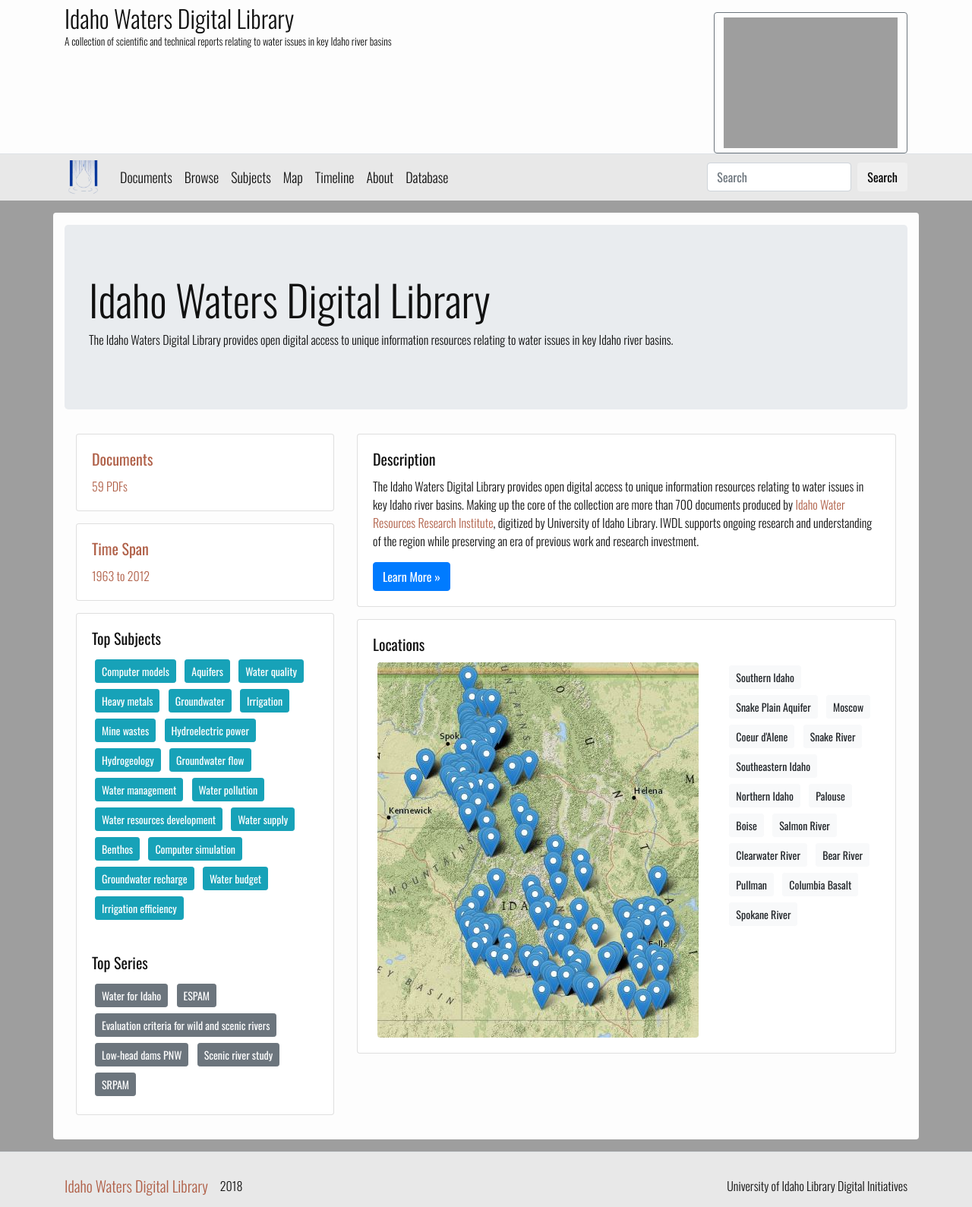
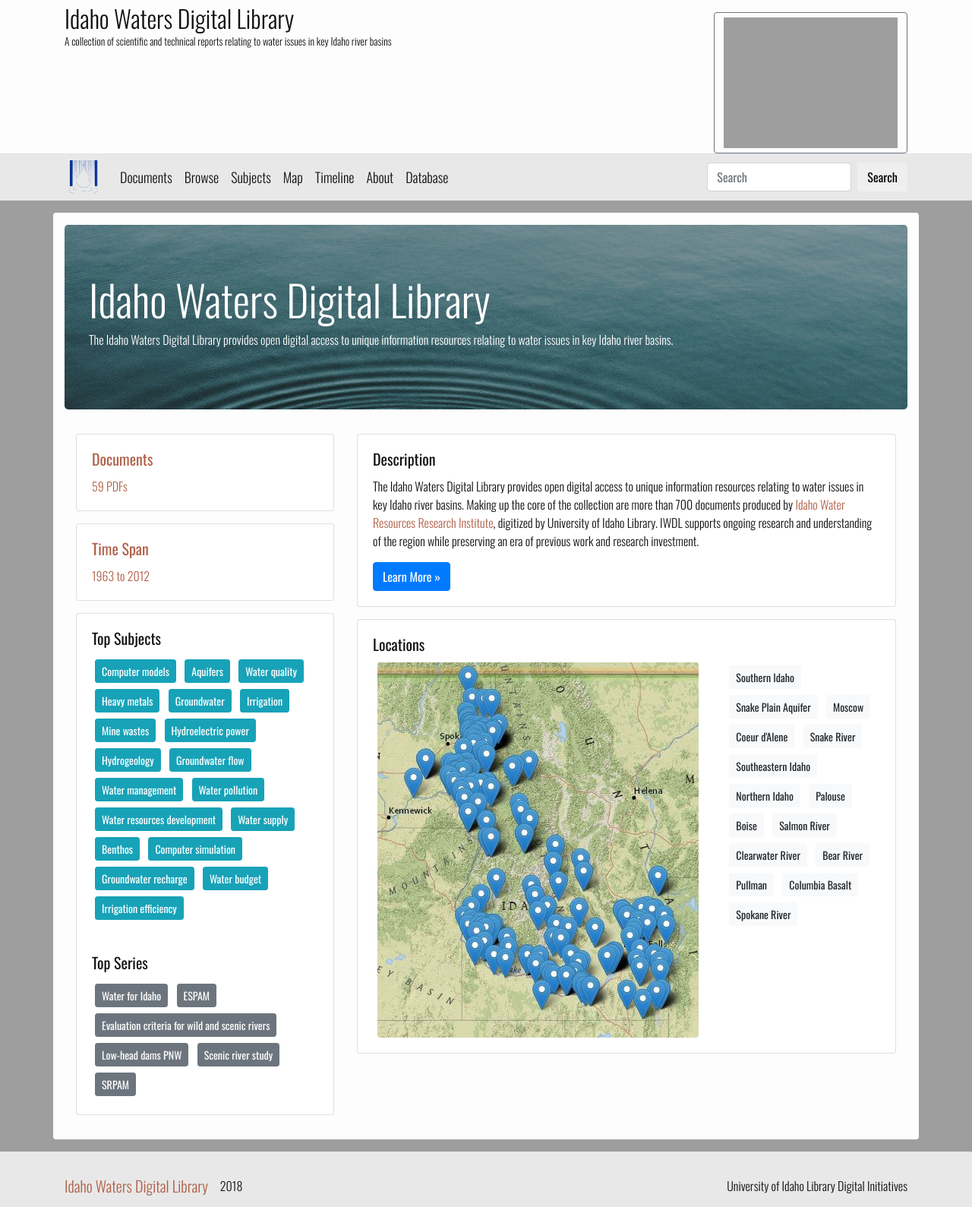
Before and after one commit to uidaholib/iwdl_source, a Jekyll site: the page built from index.html, in a window 1280 px wide. Shown: the whole page at 76% size. Built offline with Jekyll 4.4.1, drawn with Linux system fonts in a browser that asks for light colours.

Commit message:
add index image options

```diff
--- a/index.html
+++ b/index.html
@@ -7,13 +7,14 @@
 {% capture clean-dates %}{% for date in raw-dates %}{% if date != "" %}{% if date contains "-" %}{{date | split: "-" | first }}{% elsif date contains "/" %}{{ date | split: "/" | last }}{% else %}{{ date }}{% endif %}{% unless forloop.last %};{% endunless %}{% endif %}{%- endfor -%}{% endcapture %}
 {%- assign date-range = clean-dates | split: ";" | sort  -%}
 <style>
-.jumbotron{
-    //background-image: url('{{ "/images/pinecreek.jpg" | relative_url }}');
-    //background-size: cover;
-    //background-repeat: no-repeat;
+.feature {
+    background-image: url('{{ "/images/ian-keefe-354195-unsplash.jpg" | relative_url }}');
+    background-size: cover;
+    background-repeat: no-repeat;
+    color: white;
 }
 </style>
-<div class="jumbotron">
+<div class="jumbotron feature">
     <h2 class="display-4">{{ site.title }}</h2>
     <p>The Idaho Waters Digital Library provides open digital access to unique information resources relating to water issues in key Idaho river basins.</p>
 </div>
```
Also changed, not shown: images/ian-keefe-354195-unsplash.jpg (added), images/jeremy-bishop-72608-unsplash.jpg (added), images/kazuend-26663-unsplash.jpg (added).
